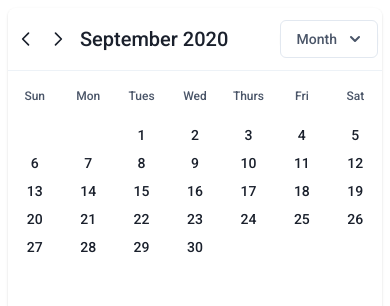
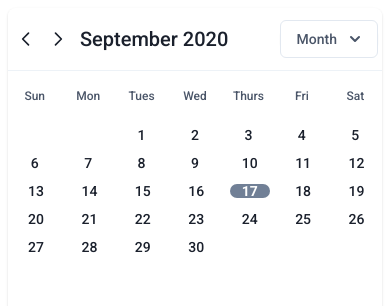
Before and after one commit to danwritecode/TailwindCalendar, a Nuxt app: page / in a window 390 px wide. Shown: the top 306 px of the page. Built offline with nearby package versions, Linux system fonts and the light colour scheme; what @tailwindcss/ui would draw is missing.

Commit message:
added ability to change dates within mobile monthly view

```diff
--- a/components/MobileMonthView.vue
+++ b/components/MobileMonthView.vue
@@ -7,8 +7,15 @@
             <span class="text-xs text-gray-700 font-medium">{{ day }}</span>
           </div>
           <div :key="day" v-for="day in 37" class="text-center h-3">
-            <span class="text-sm font-medium text-gray-900 leading-none" v-if="((day - firstDayOfMonth(startYear, startMonth)) + 1) > 0 && ((day - firstDayOfMonth(startYear, startMonth)) + 1) <= daysInMonth(startYear, startMonth)">
-              {{ (day - firstDayOfMonth(startYear, startMonth)) + 1 }}
+            <span v-if="((day - firstDayOfMonth(startYear, startMonth)) + 1) > 0 && ((day - firstDayOfMonth(startYear, startMonth)) + 1) <= daysInMonth(startYear, startMonth) && !highlightCurrentDay((day - firstDayOfMonth(startYear, startMonth)) + 1)">
+              <button @click="$emit('update:currentDayOfMonth', (day - firstDayOfMonth(startYear, startMonth)) + 1)" class="px-3 py-0.5 rounded-full text-sm font-medium text-gray-900 leading-none bg-white hover:bg-gray-200 transition ease-in-out duration-300 focus:outline-none">
+                {{ (day - firstDayOfMonth(startYear, startMonth)) + 1 }}
+              </button>
+            </span>
+            <span v-if="highlightCurrentDay((day - firstDayOfMonth(startYear, startMonth)) + 1)" class="inline-flex items-center">
+              <button @click="$emit('update:currentDayOfMonth', (day - firstDayOfMonth(startYear, startMonth)) + 1)" class="px-3 py-0.5 rounded-full text-sm font-semibold leading-none text-white bg-gray-600 hover:bg-gray-300 transition ease-in-out duration-300 focus:outline-none">
+                {{ (day - firstDayOfMonth(startYear, startMonth)) + 1 }}
+              </button>
             </span>
           </div>
         </div>
@@ -71,7 +78,7 @@
 import QuickAddEvent from '~/components/QuickAddEvent'
 
 export default {
-  props: ['startMonth', 'startYear', 'events', 'currentlySelectedDate', 'currentDayOfMonth'],
+  props: ['startMonth', 'startYear', 'events', 'currentlySelectedDate', 'currentDayOfMonth', 'currentDate'],
   components: {
     QuickAddEvent
   },
@@ -84,9 +91,6 @@ export default {
     };
   },
   methods: {
-    firstDayOfMonth(year, month) {
-      return new Date(year, month-1, 1).getDay() + 1
-    },
     daysInMonth(year, month) {
       return new Date(year, month, 0).getDate()
     },
@@ -94,6 +98,13 @@ export default {
       const calendarEventColorMapping = [{'Type':'Meeting', 'Class':'bg-pink-600'}, {'Type':'Workout','Class':'bg-orange-500'}, {'Type':'Event','Class':'bg-green-400'}]
       return(calendarEventColorMapping.find(type => type.Type === eventType).Class)
     },
+    firstDayOfMonth(year, month) {
+      return new Date(year, month-1, 1).getDay() + 1
+    },
+    highlightCurrentDay(day){
+      const date = new Date(this.startYear, this.startMonth -1, day)
+      return(date.getTime() === this.currentlySelectedDate.getTime() ? true:false)
+    },
   }
 };
 </script>
--- a/pages/index.vue
+++ b/pages/index.vue
@@ -131,7 +131,7 @@
               </div>
             </div>
 
-            <MobileMonthView :key="currentCalendarLayout" v-if="currentCalendarLayout === 'Month' && isMobile" :startMonth="month" :startYear="year" :events="eventsForCurrentDay" :currentlySelectedDate.sync="currentlySelectedDate" :currentDayOfMonth="currentDayOfMonth"/>
+            <MobileMonthView :key="currentCalendarLayout" v-if="currentCalendarLayout === 'Month' && isMobile" :startMonth="month" :startYear="year" :events="eventsForCurrentDay" :currentlySelectedDate="currentlySelectedDate" :currentDayOfMonth.sync="currentDayOfMonth" :currentDate="currentDate"/>
 
             <div :key="currentCalendarLayout" v-if="currentCalendarLayout === 'Week'">
               <div class="grid grid-cols-1">
```
